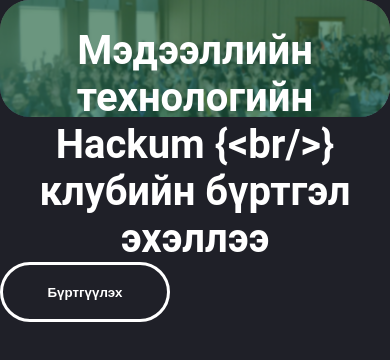
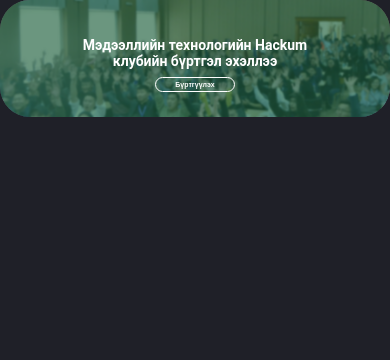
Before and after one commit to hackumclub/join.hackum.club, a Next.js app: page / in a window 390 px wide. Shown: the top 360 px of the page. Built offline with nearby package versions, Linux system fonts and the light colour scheme.

Commit message:
done: big banner with responsive

```diff
--- a/components/Filter/index.js
+++ b/components/Filter/index.js
@@ -1,52 +1,82 @@
 import styled from "@emotion/styled";
 
 const FilterGlass = styled.div`
+  display: flex;
+  justify-content: center;
+  align-items: center;
+  flex-direction: column;
   // width: 100%;
   height: 30vw;
   background: rgba(21, 90, 53, 0.63);
   border-radius: 30px;
-  display: flex;
-  justify-content: center;
 `;
 
 const Garchig = styled.h2`
-  margin-top: 7%;
+  margin-bottom: 2%;
   text-align: center;
   color: white;
   font-family: 'Roboto', sans-serif;
   font-size: 40px;
-`
-
-const buttonDiv = styled.div`
-  display: flex;
-  justify-content: center;
-  align-items: center;
-`
+  @media (max-width: 900px){
+    font-size: 29px;
+  }
+  @media (max-width: 650px){
+    font-size: 24px;
+  }
+  @media (max-width: 500px){
+    font-size: 19px;
+  }
+  @media (max-width: 400px){
+    font-size: 14px;
+  }
+`;
 
 const Button = styled.button`
-  display: block;
-  width: 170px;
+  width: 250px;
   height: 60px;
   background: rgba(255, 255, 255, 0);
   border: 3px solid white;
   border-radius: 30px;
   color: white;
+  font-size: 20px;
   font-weight: bold;
   &:hover{
     padding: 5px;
     color: orange;
   }
-`
+  @media (max-width: 900px){
+    width: 210px;
+    height: 45px;
+    font-size: 15px;
+    border: 2px solid white;
+  }
+  @media (max-width: 650px){
+    width: 170px;
+    height: 30px;
+    font-size: 11px;
+    border: 2px solid white;
+  }
+  @media (max-width: 500px){
+    width: 130px;
+    height: 25px;
+    font-size: 9px;
+    border: 2px solid white;
+  }
+  @media (max-width: 400px){
+    width: 80px;
+    height: 15px;
+    font-size: 7px;
+    border: 1.5px solid white;
+  }
+`;
 
 const Filter = (props) => {
   return (
       <FilterGlass>
         <Garchig>
           {props.text}
-          <buttonDiv>
+        </Garchig>
             <Button>Бүртгүүлэх</Button>
-          </buttonDiv>
-        </Garchig>
       </FilterGlass>
   );
 };
--- a/pages/index.js
+++ b/pages/index.js
@@ -9,7 +9,7 @@
         <meta name="description" content="HACKUM клубийн бүртгэл эхэллээ" />
         <link rel="icon" href="/favicon.ico" />
       </Head>
-      <Banner text="Мэдээллийн технологийн Hackum {<br/>} клубийн бүртгэл эхэллээ" />
+      <Banner text={["Мэдээллийн технологийн Hackum", <br/>, "клубийн бүртгэл эхэллээ"]}/>
     </>
   );
 }
```
